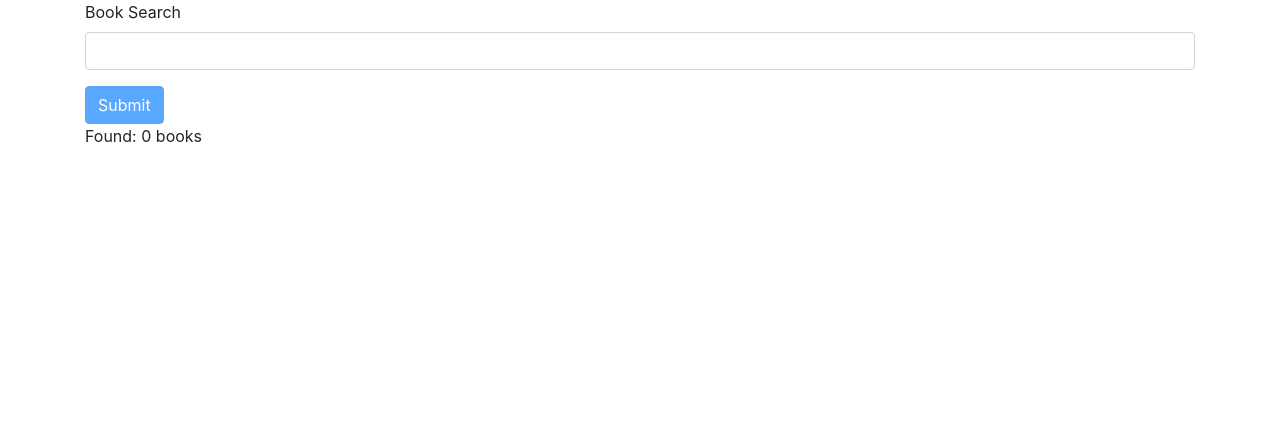
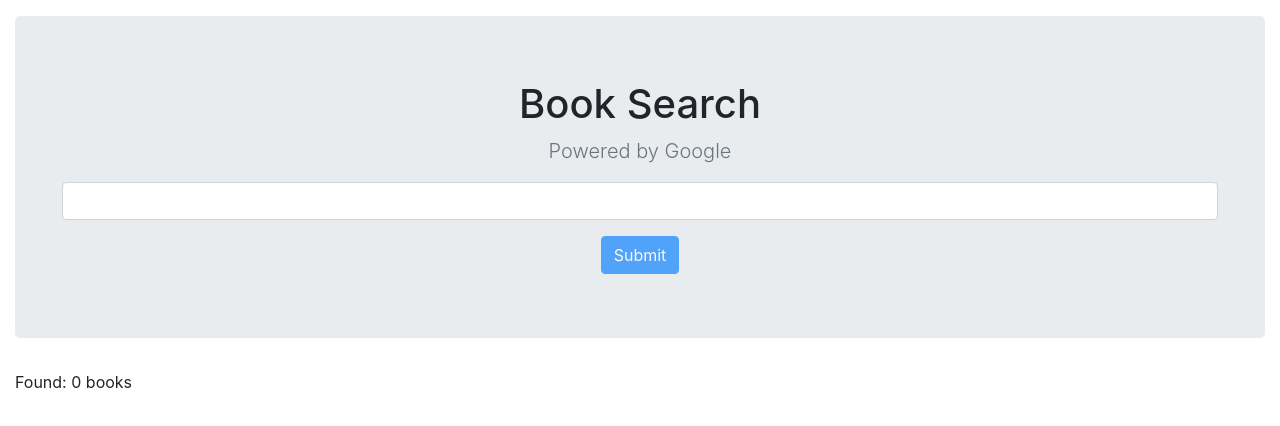
Before and after one commit to albcf/googleBooksSearch, a React (Create React App) app: page / in a window 1280 px wide. Shown: the top 426 px of the page. Built offline with nearby package versions, Linux system fonts and the light colour scheme.

Commit message:
Update styling in App and Searchbar Components

```diff
--- a/src/components/App.js
+++ b/src/components/App.js
@@ -17,10 +17,12 @@ class App extends React.Component {
   }
   render() {
     return (
-      <div className="container">
+      <div className="container-fluid">
         <SearchBar onSubmit={this.handleSearchSubmit} />
         Found: {this.state.books.length} books
-        <BookList books={this.state.books} />
+        <div className="row">
+          <BookList books={this.state.books} />
+        </div>
       </div>
     )
   }
--- a/src/components/BookList.js
+++ b/src/components/BookList.js
@@ -3,8 +3,8 @@ import BookCoverImage from './BookCoverImage';
 
 const BookList = (props) => {
   const books = props.books.map((book) => {
-    return (<div key={book.id}>
-      <h4>{book.volumeInfo.title}</h4>
+    return (<div key={book.id} className="col-md-4">
+      <h4>{book.volumeInfo.title ? book.volumeInfo.title : 'N/A'}</h4>
       <h6>{book.volumeInfo.publisher}</h6>
       <BookCoverImage {...book.volumeInfo} />
     </div>
--- a/src/components/SearchBar.js
+++ b/src/components/SearchBar.js
@@ -9,10 +9,12 @@ class SearchBar extends React.Component {
   }
   render(){
     return (
-      <div>
+      <section className="jumbotron text-center mt-3">
+        <div className="container-fluid">
+          <h1 className="jumbotron-heading">Book Search</h1>
+          <p className="lead text-muted">Powered by Google</p>
           <form onSubmit={this.handleFormSubmit}>
             <div className="form-group">
-            <label htmlFor="bookSearchQuery">Book Search</label>
               <input type="text"
                      className="form-control"
                      id="bookSearchQuery"
@@ -24,6 +26,7 @@ class SearchBar extends React.Component {
                     disabled={!this.state.searchQuery}>Submit</button>
           </form>
         </div>
+      </section>
     )
   }
 }
```
Lines whose indentation alone changed are shown as unchanged.
